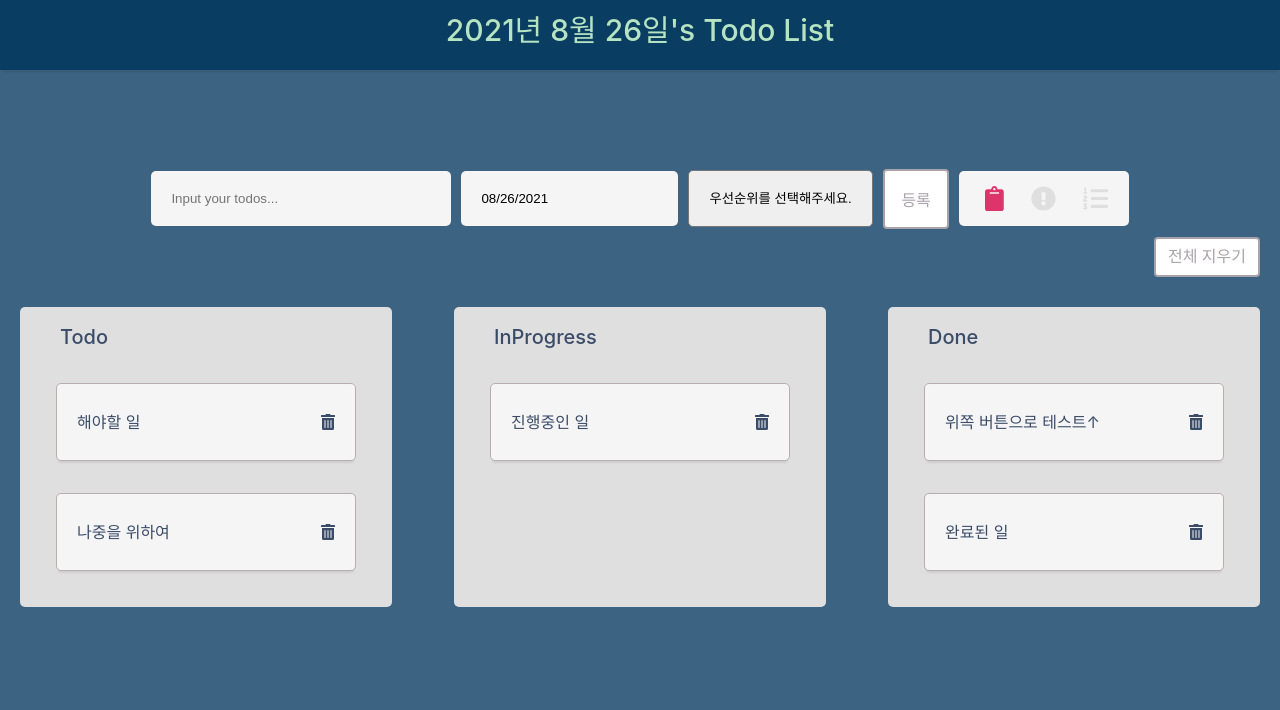
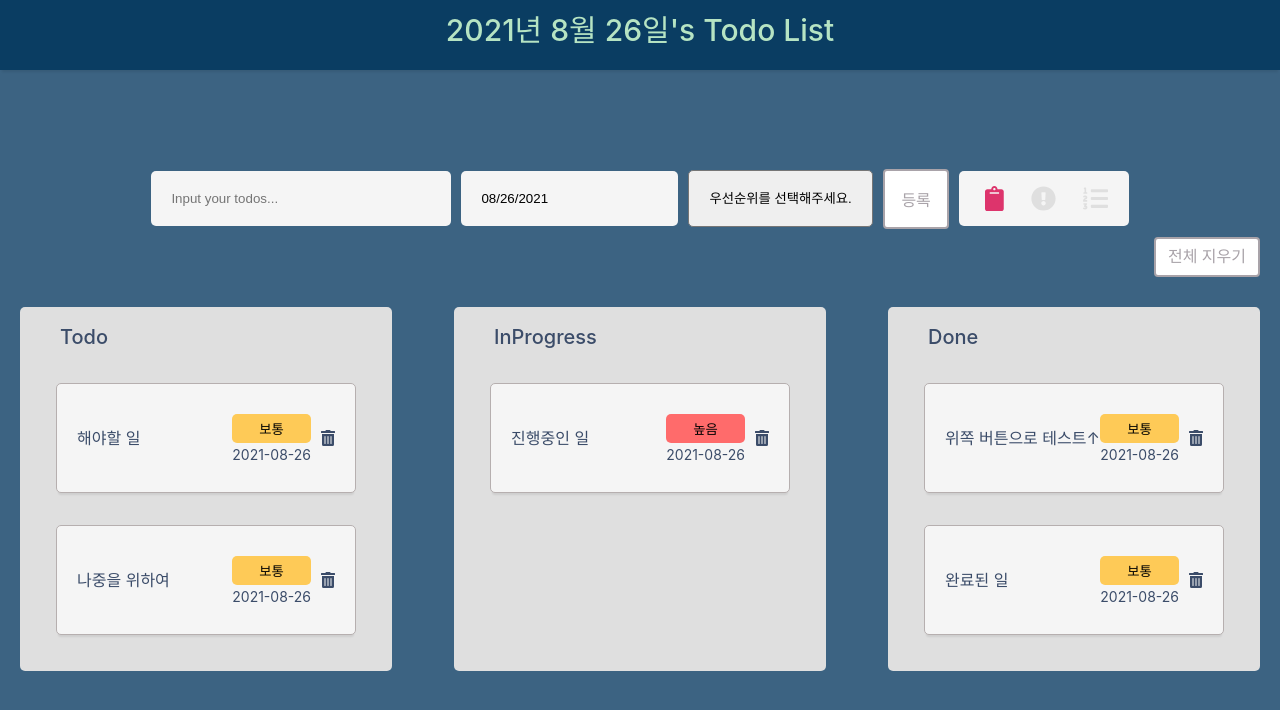
Before and after one commit to Derek-94/modo-todo-assignment, a React (Create React App) app: page / in a window 1280 px wide. Shown: the top 710 px of the page. Built offline with nearby package versions, Linux system fonts and the light colour scheme.

Commit message:
Feat: 리스트 목록, 상세 컴포넌트 중요도 라벨 및 마감기한 출력. (#16)

```diff
--- a/src/components/Todo/Todo.tsx
+++ b/src/components/Todo/Todo.tsx
@@ -1,11 +1,12 @@
 import React, { useRef } from 'react';
 import styled, { css } from 'styled-components';
+import TodoDetail from './TodoDetail';
+import Label from 'components/common/Label';
 import Modal from 'components/common/Modal';
 import useModal from 'hooks/useModal';
-import { Itodo } from 'types';
+import { Itodo, PriorityType } from 'types';
 import { findById, isOverHalf, mergeArray } from 'utils/dnd';
 import { useDragDispatch, useDragState } from 'contexts';
-import TodoDetail from './TodoDetail';
 import { FontAwesomeIcon } from '@fortawesome/react-fontawesome';
 import { faTrashAlt } from '@fortawesome/free-solid-svg-icons';
 
@@ -14,6 +15,11 @@ interface TodoProps {
   todos: Itodo[];
   setTodoState: React.Dispatch<React.SetStateAction<Itodo[]>>;
   onDeleteTodo: (id: string) => void;
+}
+
+interface StyledTodoProps {
+  focus: boolean;
+  position: number;
 }
 
 const Todo: React.FC<TodoProps> = ({
@@ -31,6 +37,7 @@ const Todo: React.FC<TodoProps> = ({
   const handleDragEnd = () => {
     dispatch({ type: 'SET_HOVER', hover: null });
   };
+
   const handleDrop = (e: React.DragEvent<HTMLDivElement>) => {
     e.stopPropagation();
     const dragId = e.dataTransfer.getData('id');
@@ -47,9 +54,11 @@ const Todo: React.FC<TodoProps> = ({
     setTodoState(newTodos);
     dispatch({ type: 'SET_HOVER', hover: null });
   };
+
   const handleDragStart = (e: React.DragEvent<HTMLDivElement>) => {
     e.dataTransfer.setData('id', e.currentTarget.dataset.id || '');
   };
+
   const handlerDragOver = (e: React.DragEvent<HTMLDivElement>): void => {
     e.preventDefault();
     e.stopPropagation();
@@ -65,13 +74,27 @@ const Todo: React.FC<TodoProps> = ({
       });
     }
   };
+
   const onClickIcon: React.MouseEventHandler<SVGSVGElement> = e => {
     e.stopPropagation();
     todo.status === 'Done' ? onDeleteTodo(todo.id) : toggleDeleteModal();
   };
+
   const confirmModal = () => {
     onDeleteTodo(todo.id);
   };
+
+  const priorityTransfer = (type?: PriorityType) => {
+    switch (type) {
+      case 'low':
+        return '낮음';
+      case 'medium':
+        return '보통';
+      case 'high':
+        return '높음';
+    }
+  };
+
   return (
     <>
       <TodoContainer
@@ -87,13 +110,25 @@ const Todo: React.FC<TodoProps> = ({
         onClick={toggleDetailModal}
       >
         <TodoContent>
-          {todo.taskName}
-          <Icon icon={faTrashAlt} onClick={onClickIcon} />
+          <span>{todo.taskName}</span>
+          <TodoOption>
+            <TodoDesc>
+              <Label priority={todo.priority}>
+                {priorityTransfer(todo.priority)}
+              </Label>
+              <span>{todo.dueDate}</span>
+            </TodoDesc>
+            <Icon icon={faTrashAlt} onClick={onClickIcon} />
+          </TodoOption>
         </TodoContent>
       </TodoContainer>
       {isDetailModal && (
         <Modal cancelBtn={false} toggle={toggleDetailModal}>
-          <TodoDetail setTodoState={setTodoState} todo={todo} />
+          <TodoDetail
+            setTodoState={setTodoState}
+            todo={todo}
+            priorityTransfer={priorityTransfer}
+          />
         </Modal>
       )}
       {isDeleteModal && (
@@ -104,11 +139,6 @@ const Todo: React.FC<TodoProps> = ({
     </>
   );
 };
-
-interface StyledTodoProps {
-  focus: boolean;
-  position: number;
-}
 
 const marginByPosition = (props: StyledTodoProps) => {
   if (props.focus) {
@@ -143,10 +173,26 @@ const TodoContent = styled.div`
   border: 1px solid ${({ theme }) => theme.color.borderline};
   display: flex;
   justify-content: space-between;
+  align-items: center;
+`;
+
+const TodoOption = styled.div`
+  display: flex;
+  align-items: center;
+`;
+
+const TodoDesc = styled.div`
+  display: flex;
+  flex-direction: column;
+  > span {
+    padding-top: 5px;
+    font-size: ${({ theme }) => theme.layout.fontSizeSmall};
+  }
 `;
 
 const Icon = styled(FontAwesomeIcon)`
   cursor: pointer;
+  margin-left: ${({ theme }) => theme.layout.formMargin};
   :hover {
     color: ${({ theme }) => theme.color.green};
     transform: scale(1.1);
--- a/src/components/Todo/TodoDetail.tsx
+++ b/src/components/Todo/TodoDetail.tsx
@@ -1,22 +1,30 @@
-import React, { useState } from 'react';
-import { Itodo } from 'types';
+import React, { ReactNode, useState } from 'react';
 import styled from 'styled-components';
+import Label from 'components/common/Label';
 import useForm from 'hooks/useForm';
+import { Itodo, PriorityType } from 'types';
 
 interface DetailProps {
   setTodoState: React.Dispatch<React.SetStateAction<Itodo[]>>;
   todo: Itodo;
+  priorityTransfer: (type?: PriorityType) => ReactNode;
 }
 
 type InputElement = HTMLInputElement | HTMLTextAreaElement;
 
-const TodoDetail: React.FC<DetailProps> = ({ todo, setTodoState }) => {
+const TodoDetail: React.FC<DetailProps> = ({
+  todo,
+  setTodoState,
+  priorityTransfer,
+}) => {
   const { formData, onFormChange } = useForm<Itodo>(todo);
   const [memoUpdate, setMemoUpdate] = useState(false);
   const [titleUpdate, setTitleUpdate] = useState(false);
+
   const handlerChange = (e: React.ChangeEvent<InputElement>) => {
     onFormChange(e);
   };
+
   const saveDate = () => {
     setTodoState(prev =>
       prev.map(state => {
@@ -32,6 +40,7 @@ const TodoDetail: React.FC<DetailProps> = ({ todo, setTodoState }) => {
     setMemoUpdate(false);
     setTitleUpdate(false);
   };
+
   const handlerTitleKeyEvent = (e: React.KeyboardEvent<HTMLInputElement>) => {
     e.stopPropagation();
     if (e.code === 'Escape') {
@@ -41,6 +50,7 @@ const TodoDetail: React.FC<DetailProps> = ({ todo, setTodoState }) => {
       saveDate();
     }
   };
+
   const handlerMemoKeyEvent = (e: React.KeyboardEvent<HTMLTextAreaElement>) => {
     e.stopPropagation();
     if (e.code === 'Escape') {
@@ -50,8 +60,9 @@ const TodoDetail: React.FC<DetailProps> = ({ todo, setTodoState }) => {
       saveDate();
     }
   };
+
   return (
-    <div>
+    <>
       {titleUpdate ? (
         <TitleEditor
           autoFocus
@@ -67,8 +78,8 @@ const TodoDetail: React.FC<DetailProps> = ({ todo, setTodoState }) => {
         </Title>
       )}
       <TodoDate>
-        <p>createdAt:{todo.createdAt}</p>
-        <p>updatedAt:{todo.updatedAt}</p>
+        <p>생성일 : {todo.createdAt}</p>
+        <p>수정일 : {todo.updatedAt}</p>
       </TodoDate>
       <TodoMemoContainer>
         {memoUpdate ? (
@@ -93,14 +104,22 @@ const TodoDetail: React.FC<DetailProps> = ({ todo, setTodoState }) => {
         )}
       </TodoMemoContainer>
 
-      <p>중요도 : {todo.priority}</p>
+      <p>
+        중요도 :{' '}
+        {
+          <Label priority={todo.priority}>
+            {priorityTransfer(todo.priority)}
+          </Label>
+        }
+      </p>
       <p>완료 예정일 : {todo.dueDate}</p>
-    </div>
+    </>
   );
 };
+
 const TitleEditor = styled.input`
   text-align: left;
-  border: 1px solid #cccccc;
+  border: 1px solid ${({ theme }) => theme.color.borderline};
   width: 100%;
   font-size: 14px;
   margin: 10px;
@@ -132,5 +151,6 @@ const TodoDate = styled.div`
 const TodoMemoContainer = styled.div`
   height: 150px;
   line-height: 1.5;
+  margin: 10px 0;
 `;
 export default TodoDetail;
--- a/src/components/common/Label.tsx
+++ b/src/components/common/Label.tsx
@@ -1,27 +1,26 @@
 import React from 'react';
 import styled, { css } from 'styled-components';
+import { PriorityType } from 'types';
 
 interface StyledLabelProps {
-  High?: boolean;
-  Medium?: boolean;
-  Low?: boolean;
+  priority?: PriorityType;
 }
 
-const setSize = (props: StyledLabelProps) => {
-  if (props.High) {
+const setType = (props: StyledLabelProps) => {
+  if (props.priority === 'high') {
     return css`
-      background-color: #ea2027;
+      background-color: #ff6b6b;
     `;
   }
 
-  if (props.Medium) {
+  if (props.priority === 'medium') {
     return css`
-      background-color: #ffc312;
+      background-color: #feca57;
     `;
   }
 
   return css`
-    background-color: #009432;
+    background-color: #1dd1a1;
   `;
 };
 
@@ -32,7 +31,7 @@ const Label: React.FC<StyledLabelProps> = ({ children, ...props }) => {
 const LabelWrap = styled.button<StyledLabelProps>`
   padding: ${({ theme }) => theme.layout.labelPadding};
   border-radius: ${({ theme }) => theme.layout.radius};
-  ${props => setSize(props)}
+  ${props => setType(props)}
 `;
 
 export default Label;
```
